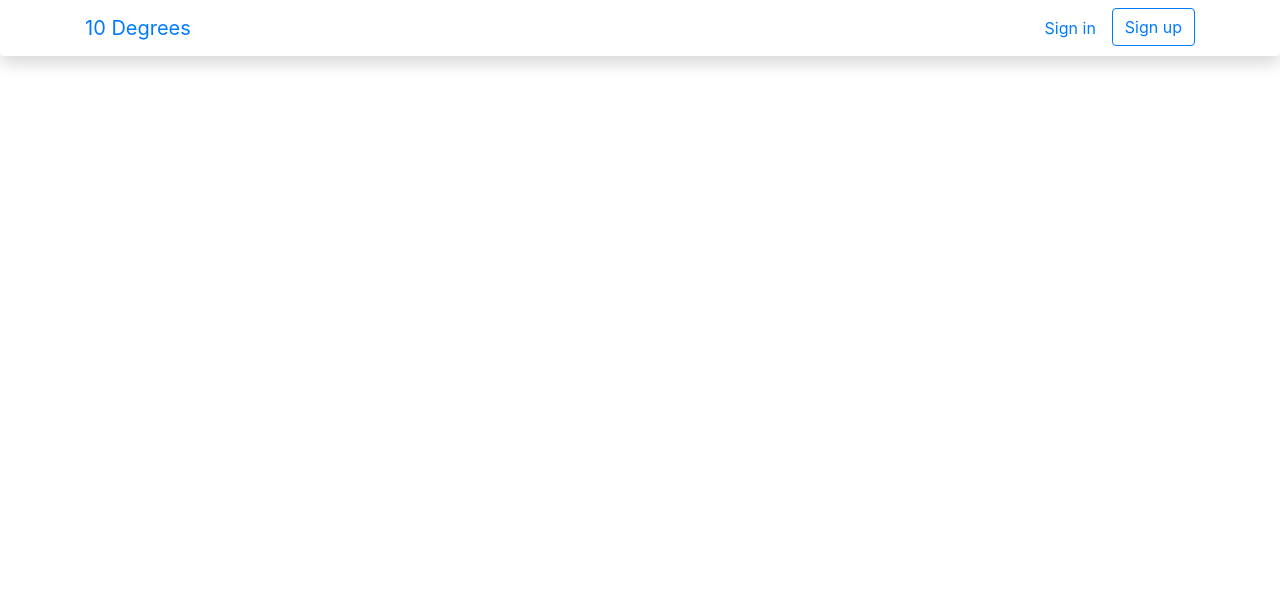
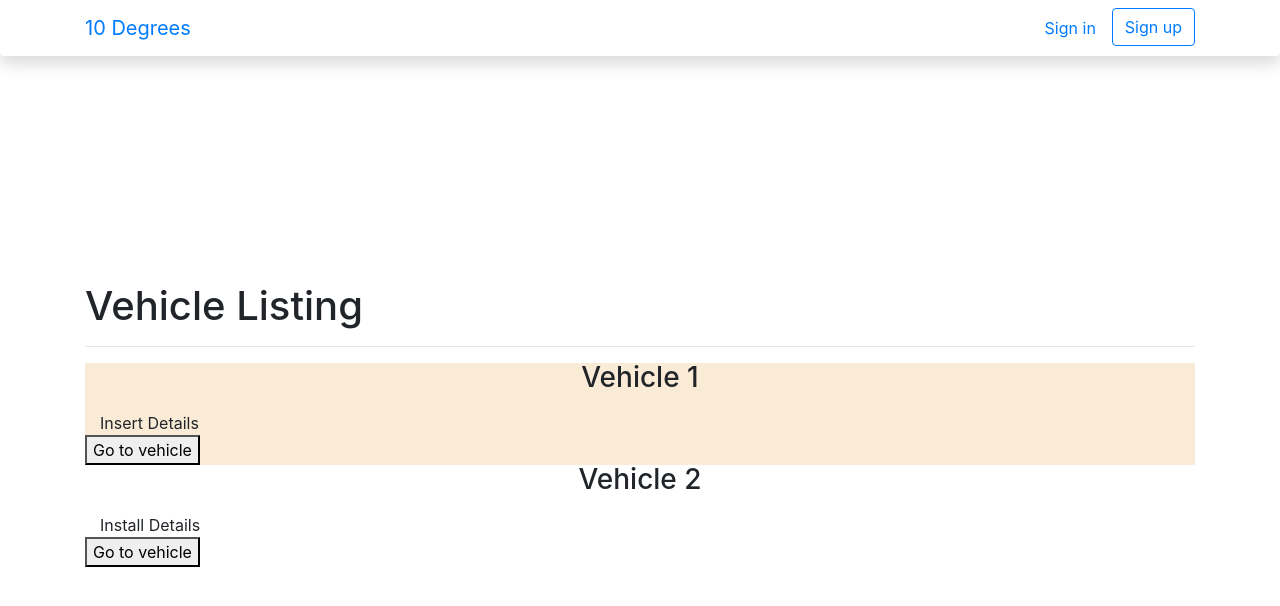
Before and after one commit to phlyy88/CZ2006-Software-Engineering, a Vue app in the folder client/: page /vehicle-listing in a window 1280 px wide. Shown: the top 606 px of the page. Built offline with nearby package versions, Linux system fonts and the light colour scheme; what vue-sweetalert2 would draw is missing.

Commit message:
vehiclelisting frontend

```diff
--- /dev/null
+++ b/client/src/components/VehicleListing.vue
@@ -0,0 +1,88 @@
+<template>
+    <div id = "VehicleLisitingPage" class = "container">
+        <h1>Vehicle Listing</h1>
+        <hr>
+        <p class = "error" v-if="error">{{error}}</p>
+        <div id = "main" class = "vehicle-containers">
+            <!-- <div class = "vehicle"
+               v-for = "(vehicle, index) in vehicles"
+               v-bind:item ="vehicles"
+               v-bind:key="vehicle._id"
+               v-bind:index = "index">
+
+                {{`${vehicle.createdAt.getDate()}/${vehicle.createdAt.getMonth()}/
+                ${vehicle.createdAt.getFullYear()}`}}
+                <p class = "vehicle_name">{{ vehicle.name }}</p> -->
+
+                <div id = 'vehicle_1' class='containers'>
+                    <h3>Vehicle 1</h3>
+                    <div class = 'container'>
+                        Insert Details
+                    </div>
+                    <button>
+                        Go to vehicle
+                    </button>
+
+                </div>
+                <div id = 'vehicle_2' class = 'containers'>
+                    <h3>Vehicle 2</h3>
+                    <div class = 'container'>
+                        Install Details
+                    </div>
+                    <button>
+                        Go to vehicle
+                    </button>
+                </div>
+
+            <div>
+
+            </div>
+        </div>
+    </div>
+</template>
+
+<script>
+export default{
+    name:'VehicleListingPage',
+    props: ['vehicle_name']
+}
+/* import VehicleService from '../services/VehicleService'
+export default {
+    name: 'VehicleListingPage',
+    data() {
+        return {
+            // return data to display vehicle name/ details
+            vehicle: [],
+            err:"",
+            text:""
+        }
+    },
+    async created(){
+        try {
+            this.vehicle = await VehicleService.addVehicle()
+        } catch (error) {
+            this.error = error.message
+        }
+    },
+    watch: {
+        // Show change when section is clicked
+    },
+    methods:{
+        async displayVehicleListing(){
+            const response = VehicleService.displayVehicleListing({
+                vehicle_name: "abd"
+            })
+            console.log(response.data)
+        }
+    }
+}    */
+</script>
+
+<style>
+#main{
+    background-color: white;
+}
+#vehicle_1 {
+ background-color: antiquewhite;
+}
+</style>
--- a/client/src/router/index.js
+++ b/client/src/router/index.js
@@ -47,6 +47,11 @@ Vue.use(VueRouter)
     path: '/planning-page',
     name: 'planning-page',
     component: () => import('../components/PlanningPage.vue')
+  },
+  {
+    path: '/vehicle-listing',
+    name: 'vehicle-listing',
+    component: () => import('../components/VehicleListing.vue')
   }
 
 ]
```
